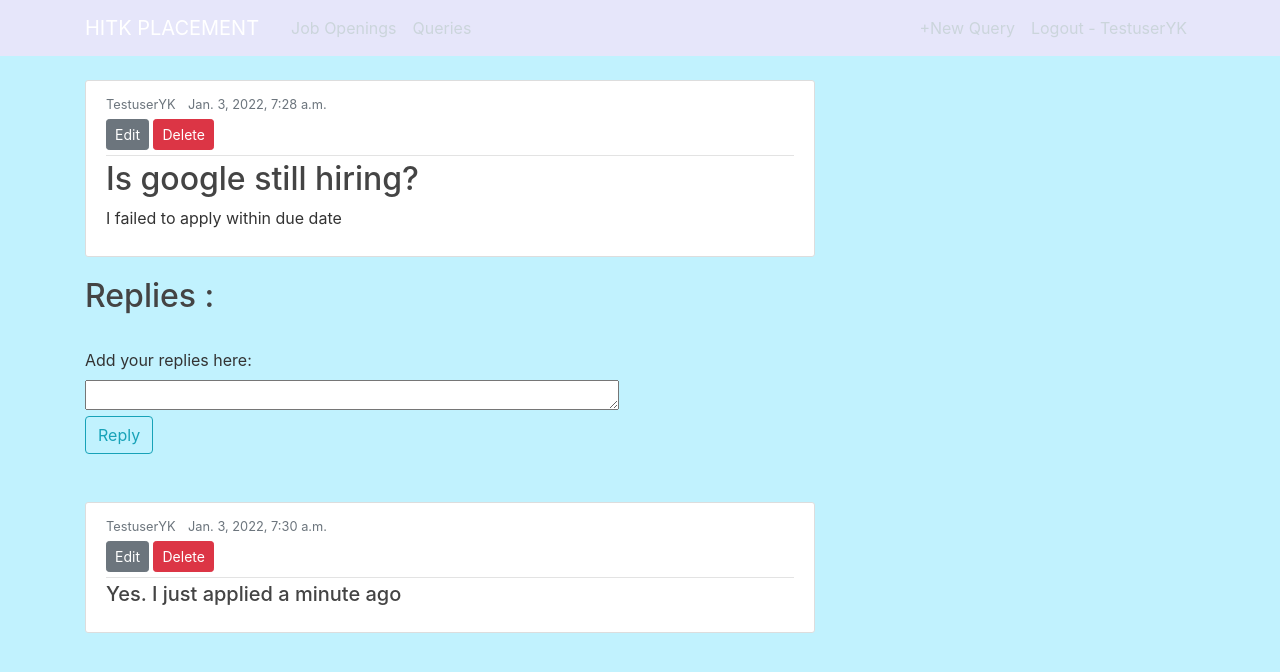
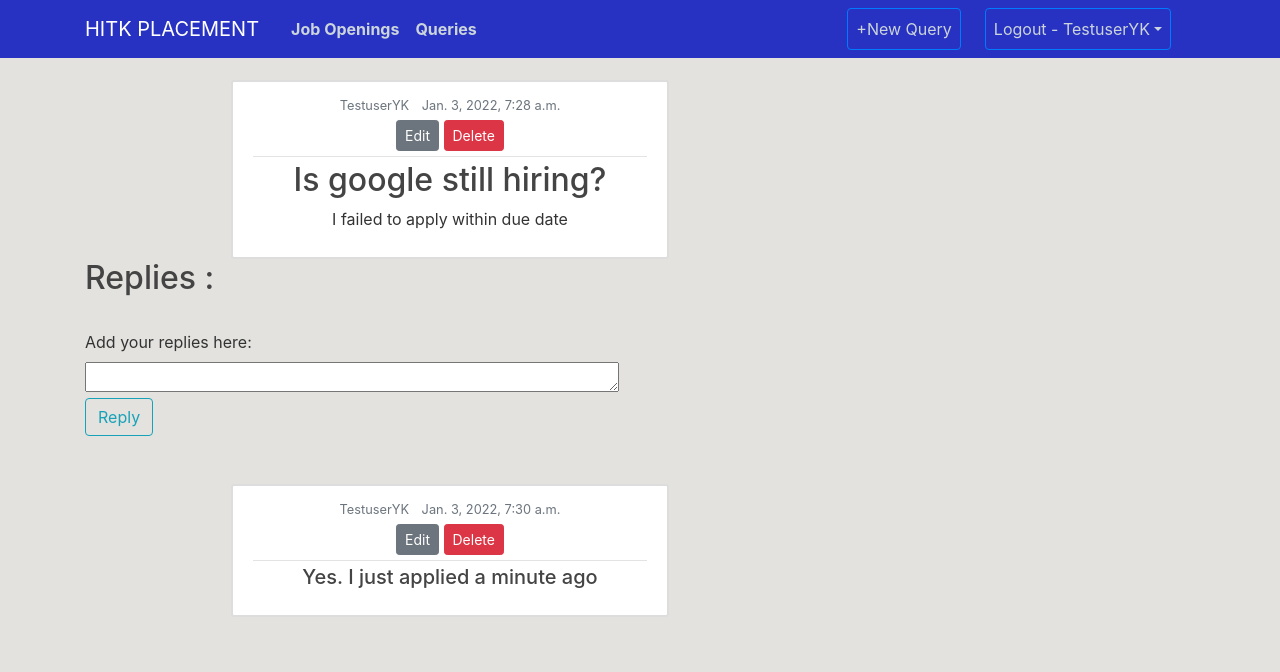
Before and after one commit to yukty2000/Placement_Cell_Website, a Django app: page /askAQuery/query/1/ in a window 1280 px wide. Shown: the top 672 px of the page. Run offline with Django 3.2, Linux system fonts and the light colour scheme; a user stored in the database is signed in; data comes from the database, SQL or seed files in the repository; both versions use the stored data as it was after the commit; some libraries are stand-ins or nearby versions.

Commit message:
frontend change

```diff
--- a/askAQuery/templates/askAQuery/detailView.html
+++ b/askAQuery/templates/askAQuery/detailView.html
@@ -7,12 +7,12 @@
                 <div class="article-metadata">
                     <small class="text-muted mr-2">{{ query.author }}</small>
                     <small class="text-muted">{{ query.datePosted }}</small>
-                    {% ifequal user.id query.author.id %}
+                    {% if user.id == query.author.id %}
                         <div>
                             <a class="btn btn-secondary btn-sm mt-1 mb-1" href="{% url 'query-update' query.id %}">Edit</a>
                             <a class="btn btn-danger btn-sm mt-1 mb-1" href="{% url 'query-delete' query.id %}">Delete</a>
                         </div>
-                    {% endifequal %}
+                    {% endif %}
                 </div>
                 <h2><a class="article-title" href="#">{{ query.question }}</a></h2>
                 <p>{{ query.description }}</p>
@@ -37,12 +37,12 @@
                 <div class="article-metadata">
                     <small class="text-muted mr-2">{{ reply.author.username }}</small>
                     <small class="text-muted">{{ reply.datePosted }}</small>
-                    {% ifequal user.id reply.author.id %}
+                    {% if user.id == reply.author.id %}
                         <div>
                             <a class="btn btn-secondary btn-sm mt-1 mb-1" href="{% url 'qcomment-update' query.id reply.id %}">Edit</a>
                             <a class="btn btn-danger btn-sm mt-1 mb-1" href="{% url 'qcomment-delete' query.id reply.id %}">Delete</a>
                         </div>
-                    {% endifequal %}
+                    {% endif %}
                 </div>
                 <h5>
                     <p>{{ reply.comment }}</p>
--- a/askAQuery/templates/askAQuery/listView.html
+++ b/askAQuery/templates/askAQuery/listView.html
@@ -1,7 +1,7 @@
 {% extends "home/base.html" %}
 
 {% block content %}
-    <h1>Ask a Query!</h1>
+    <h1 class="fst-italic text-center text-lg-start">Ask a Query!</h1>
     {% for query in queries %}
         <article class="media content-section">
             <div class="media-body">
--- a/home/static/home/main.css
+++ b/home/static/home/main.css
@@ -13,7 +13,7 @@ body {
   }
 
   .bg-steel {
-    background-color: #E6E6FA;
+    background-color: #2832c2;
   }
 
   .site-header .navbar-nav .nav-link {
@@ -29,11 +29,13 @@ body {
   }
 
   .content-section {
-    background: #ffffff;
+    background-color: #ffffff;
+    margin: auto;
+    width: 60%;
+    text-align: center;
     padding: 10px 20px;
-    border: 1px solid #dddddd;
+    border: 2px solid #dddddd;
     border-radius: 3px;
-    margin-bottom: 20px;
   }
 
   .article-title {
--- a/home/templates/home/base.html
+++ b/home/templates/home/base.html
@@ -9,16 +9,16 @@
 
         <!-- Bootstrap CSS -->
         <link rel="stylesheet" href="https://stackpath.bootstrapcdn.com/bootstrap/4.3.1/css/bootstrap.min.css" integrity="sha384-ggOyR0iXCbMQv3Xipma34MD+dH/1fQ784/j6cY/iJTQUOhcWr7x9JvoRxT2MZw1T" crossorigin="anonymous">
-
         <link rel="stylesheet" type="text/css" href="{% static 'home/main.css' %}">
         {% if title %}
             <title>{{title}}</title>
         {% else %}
             <title>HITK Placement Cell</title>
         {% endif %}
+
+
     </head>
-    <body style="background-color:#c1f2fe">
-
+    <body style="background-color:#e3e2df">
         <header class="site-header">
             <nav class="navbar navbar-expand-md navbar-dark bg-steel fixed-top">
                 <div class="container">
@@ -29,18 +29,18 @@
                     <div class="collapse navbar-collapse" id="navbarToggle">
                         <div class="navbar-nav mr-auto">
                             {% if user.is_authenticated %}
-                                <a class="nav-item nav-link" href="{% url 'placement-website-posts' %}">Job Openings</a>
-                                <a class="nav-item nav-link" href="{% url 'placement-website-askAQuery' %}">Queries</a>
+                                <a class="nav-item nav-link" href="{% url 'placement-website-posts' %}"><b>Job Openings</b></a>
+                                <a class="nav-item nav-link" href="{% url 'placement-website-askAQuery' %}"><b>Queries</b></a>
                             {% endif %}
                         </div>
                         <!-- Navbar Right Side -->
                         <div class="navbar-nav">
                             {% if user.is_authenticated %}
-                                <a class="nav-item nav-link" href="{% url 'query-create' %}">+New Query</a>
-                                <a class="nav-item nav-link" href="{% url 'logout' %}">Logout - {{user.username}}</a>
+                                <a class="nav-item nav-link btn btn-outline-primary mr-4" href="{% url 'query-create' %}">+New Query</a>
+                                <a class="nav-item nav-link btn btn-outline-primary dropdown-toggle mr-4" href="{% url 'logout' %}">Logout - {{user.username}}</a>
                             {% else %}
                                 <a class="nav-item nav-link btn btn-outline-primary mr-4" href="{% url 'login' %}">Login</a>
-                                <a class="nav-item nav-link btn btn-outline-primary" href="{% url 'register' %}">Register</a>
+                                <a class="nav-item nav-link btn btn-outline-primary mr-4" href="{% url 'register' %}">Register</a>
                             {% endif %}
                         </div>
                     </div>
--- a/placementPosts/templates/placementPosts/detailView.html
+++ b/placementPosts/templates/placementPosts/detailView.html
@@ -37,12 +37,12 @@
                 <div class="article-metadata">
                     <small class="text-muted mr-2">{{ comment.author.username }}</small>
                     <small class="text-muted">{{ comment.datePosted }}</small>
-                    {% ifequal user.id comment.author.id %}
+                    {% if user.id == comment.author.id %}
                         <div>
                             <a class="btn btn-secondary btn-sm mt-1 mb-1" href="{% url 'pcomment-update' post.id comment.id %}">Edit</a>
                             <a class="btn btn-danger btn-sm mt-1 mb-1" href="{% url 'pcomment-delete' post.id comment.id %}">Delete</a>
                         </div>
-                    {% endifequal %}
+                    {% endif %}
                 </div>
                 <h5>
                     <p>{{ comment.comment }}</p>
--- a/placementPosts/templates/placementPosts/listView.html
+++ b/placementPosts/templates/placementPosts/listView.html
@@ -1,7 +1,7 @@
 {% extends "home/base.html" %}
 
 {% block content %}
-    <h1>Current Openings to check out!</h1>
+    <h1 class="text-center text-lg-start fst-italic">Current Openings to check out!</h1>
     {% for post in posts %}
         <article class="media content-section">
             <div class="media-body">
--- a/users/templates/users/logout.html
+++ b/users/templates/users/logout.html
@@ -3,10 +3,10 @@
 {% block content %}
 
     <h2>You have been logged out</h2>
-    <div class="border-top pt-3 btn btn-danger">
+    <div class="btn btn-outline-secondary">
        <!-- <small class="text-muted">-->
             <a href="{% url 'login' %}">Log In Again</a>
-        </small>
+        <!--</small>-->
     </div>
 
 {% endblock content %}
--- a/users/templates/users/register.html
+++ b/users/templates/users/register.html
@@ -15,7 +15,7 @@
         </form>
         <div class="border-top pt-3">
             <small class="text-muted">
-                Already Have An Account? <a class="ml-2 btn btn-outline-info" href="{% url 'login' %}">Sign In</a>
+                Already Have An Account? <a class="ml-2 " href="{% url 'login' %}">Sign In</a>
             </small>
         </div>
     </div>
```
Also changed, not shown: db.sqlite3, home/static/image1.jpg (added), home/static/image2.png (added).
